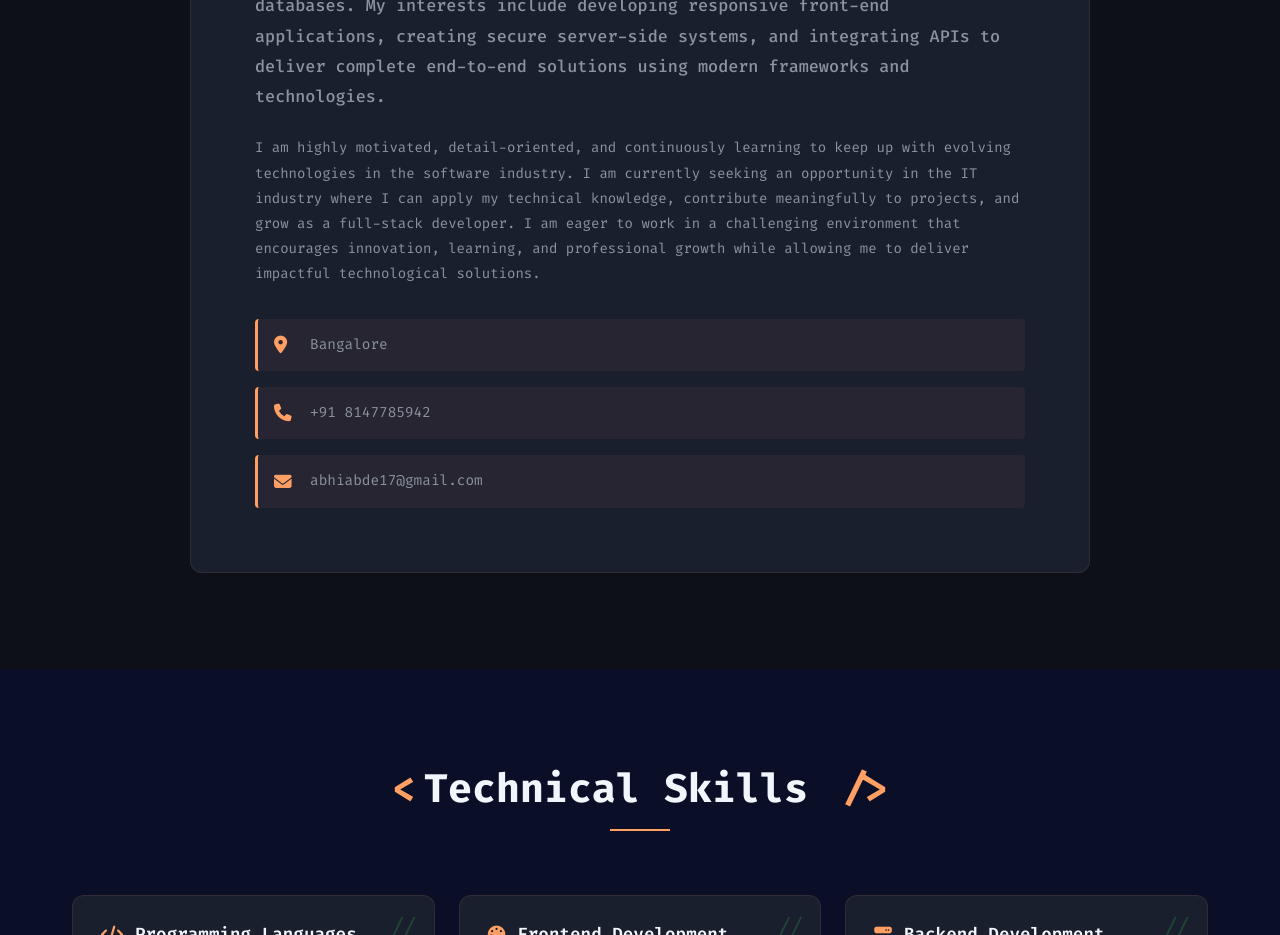
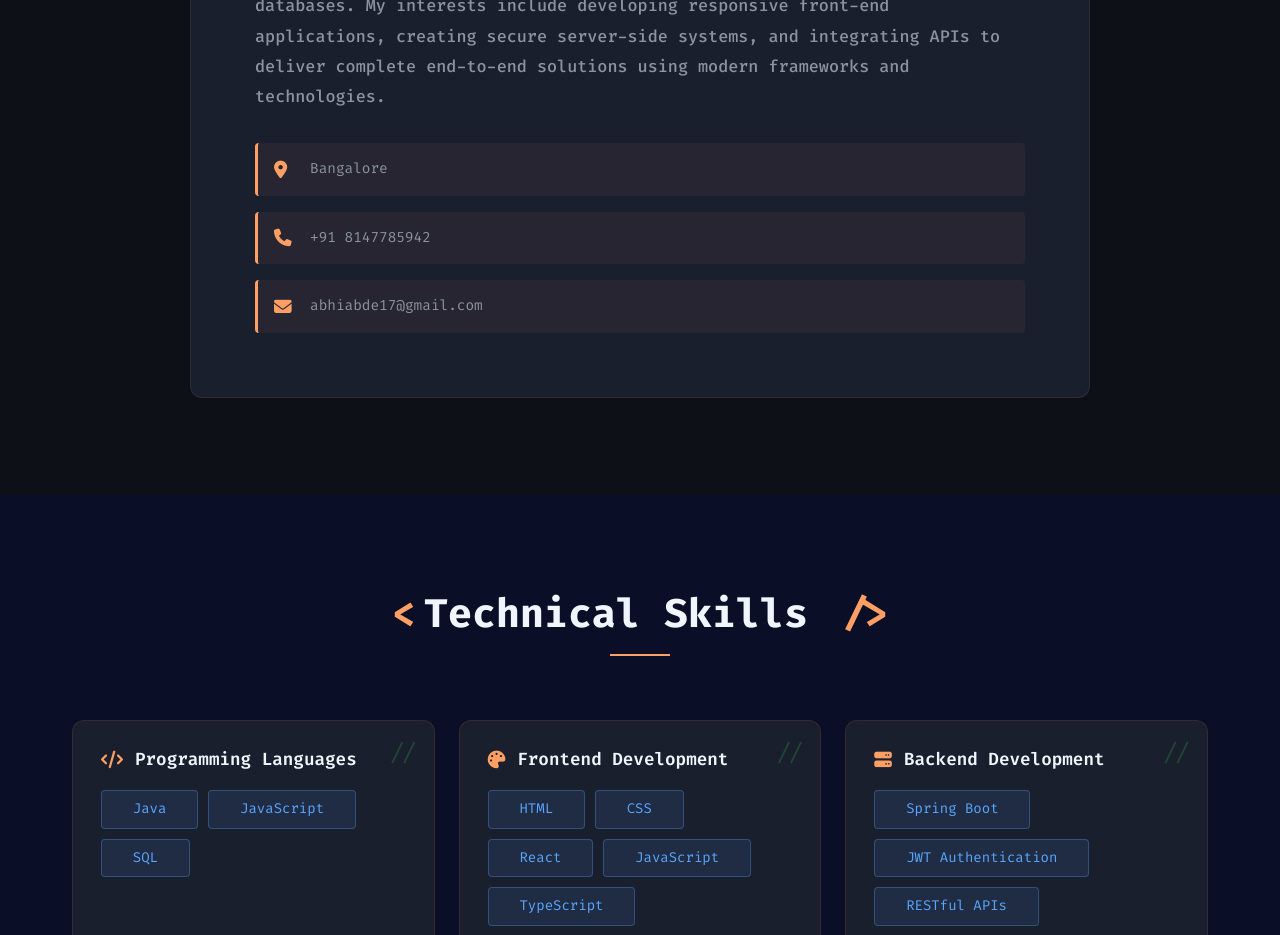
Before and after one commit to abhishekvn017/MyPortfolio, a plain HTML site: page index.html in a window 1280 px wide. Shown: the part 1360-2295 px from the top of the page. Drawn offline with nearby package versions, Linux system fonts and the light colour scheme.

Commit message:
first commit

```diff
--- a/index.html
+++ b/index.html
@@ -134,14 +134,7 @@
                         and technologies.
 
                     </p>
-                    <p>
-                        I am highly motivated, detail-oriented, and continuously learning to keep up with evolving
-                        technologies in the software industry.
-                        I am currently seeking an opportunity in the IT industry where I can apply my technical
-                        knowledge, contribute meaningfully to projects, and grow as a full-stack developer. I am eager
-                        to work in a challenging environment that encourages innovation, learning, and professional
-                        growth while allowing me to deliver impactful technological solutions.
-                    </p>
+
                     <div class="about-info">
                         <div class="info-item">
                             <i class="fas fa-map-marker-alt"></i>
```
